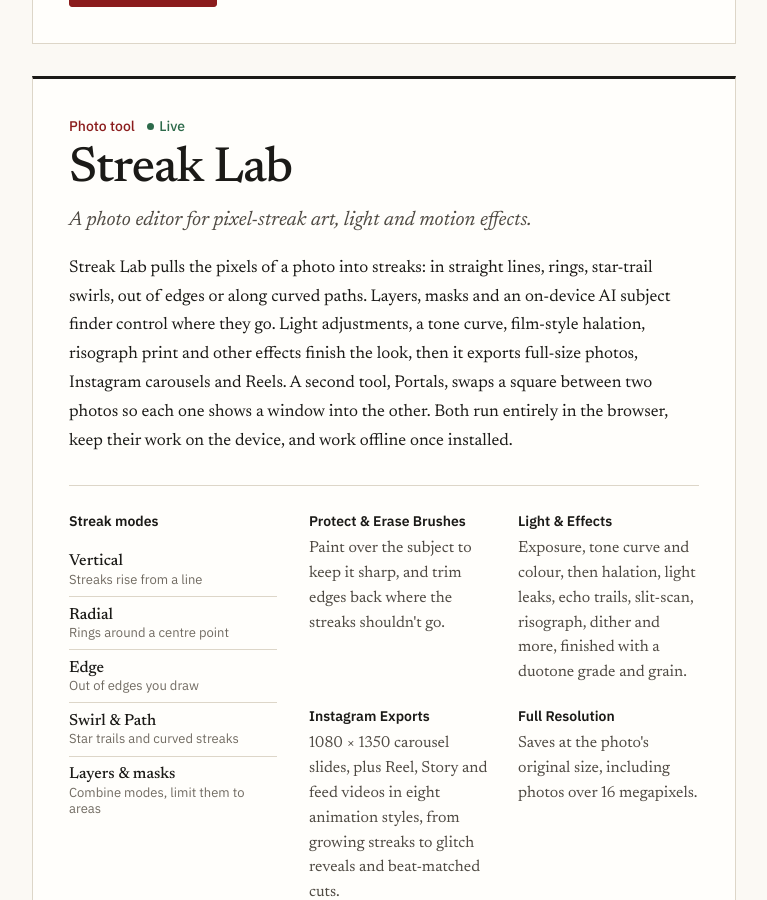
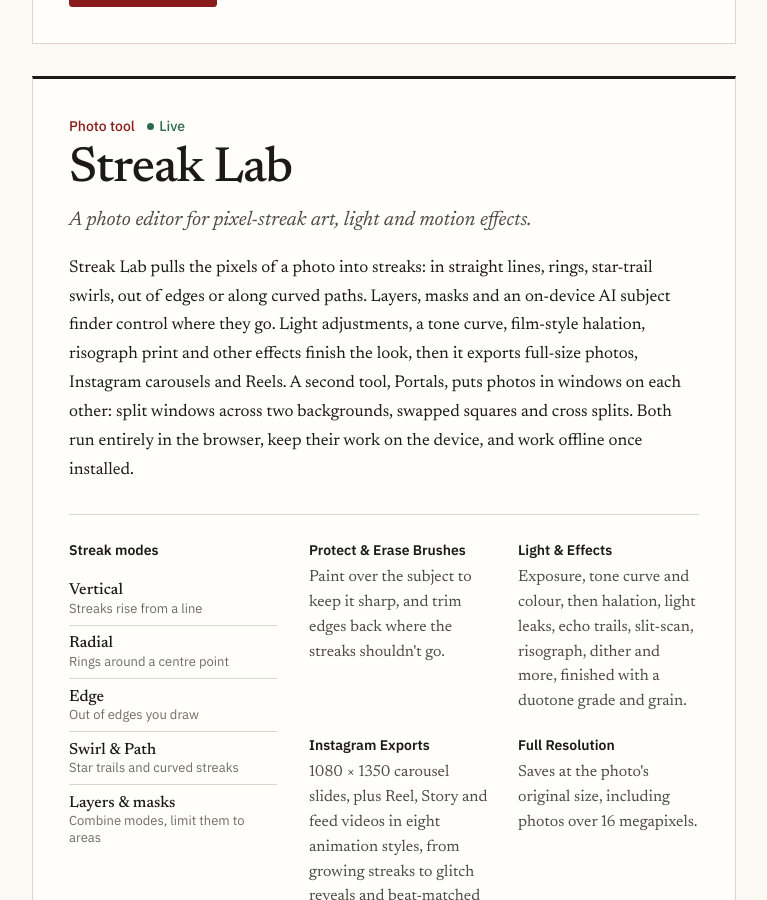
Before and after one commit to cijamie/cijamie.github.io, a Jekyll site: the page built from projects.html, in a window 1280 px wide and 900 px high, scrolled down 1963 px. Shown: the whole window, without its empty margins (256-1023 px from the left). Built offline with Jekyll 4.4.1, drawn with Linux system fonts in a browser that asks for light colours; comment, search, counter and statistics services are not loaded.

Commit message:
Streak Lab: describe the Portals styles

```diff
--- a/projects.html
+++ b/projects.html
@@ -132,7 +132,7 @@ permalink: /projects/
       </div>
 
       <p class="project-desc">
-        Streak Lab pulls the pixels of a photo into streaks: in straight lines, rings, star-trail swirls, out of edges or along curved paths. Layers, masks and an on-device AI subject finder control where they go. Light adjustments, a tone curve, film-style halation, risograph print and other effects finish the look, then it exports full-size photos, Instagram carousels and Reels. A second tool, Portals, swaps a square between two photos so each one shows a window into the other. Both run entirely in the browser, keep their work on the device, and work offline once installed.
+        Streak Lab pulls the pixels of a photo into streaks: in straight lines, rings, star-trail swirls, out of edges or along curved paths. Layers, masks and an on-device AI subject finder control where they go. Light adjustments, a tone curve, film-style halation, risograph print and other effects finish the look, then it exports full-size photos, Instagram carousels and Reels. A second tool, Portals, puts photos in windows on each other: split windows across two backgrounds, swapped squares and cross splits. Both run entirely in the browser, keep their work on the device, and work offline once installed.
       </p>
 
       <div class="project-detail-grid">
```
